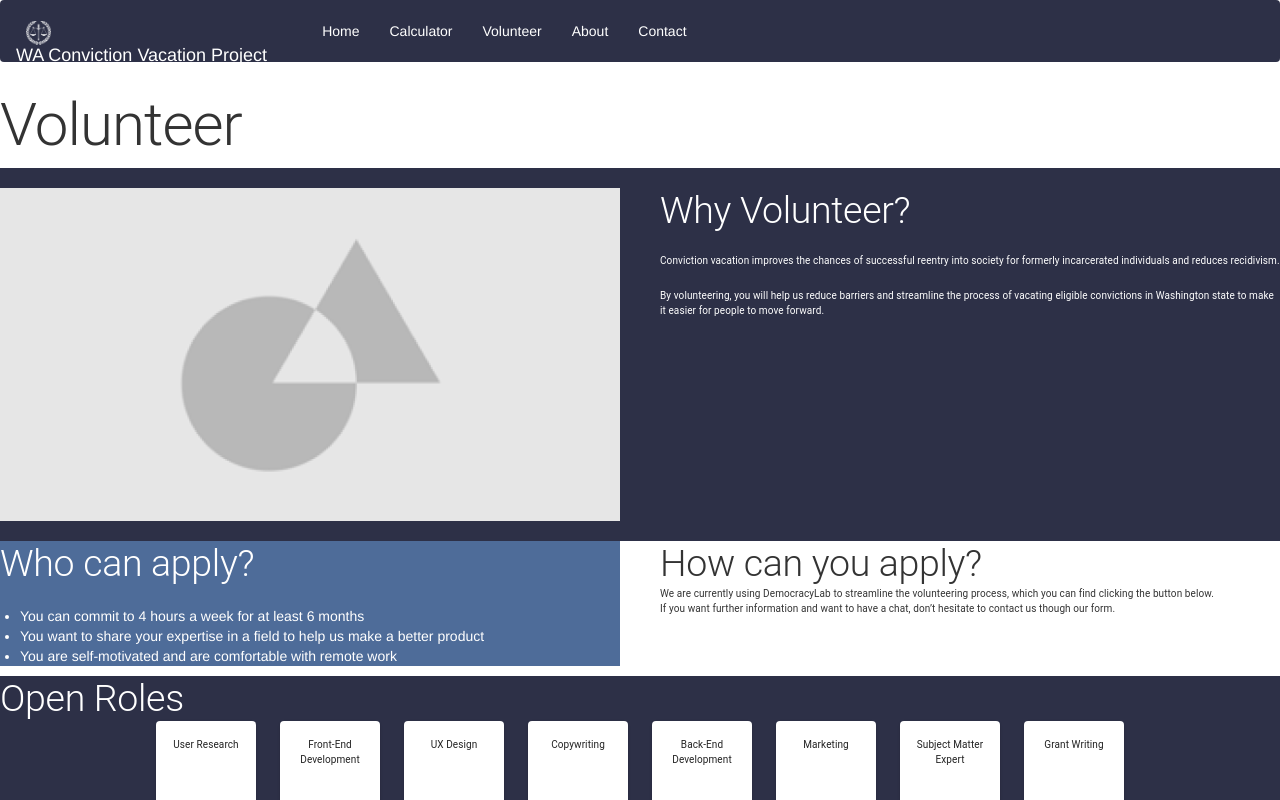
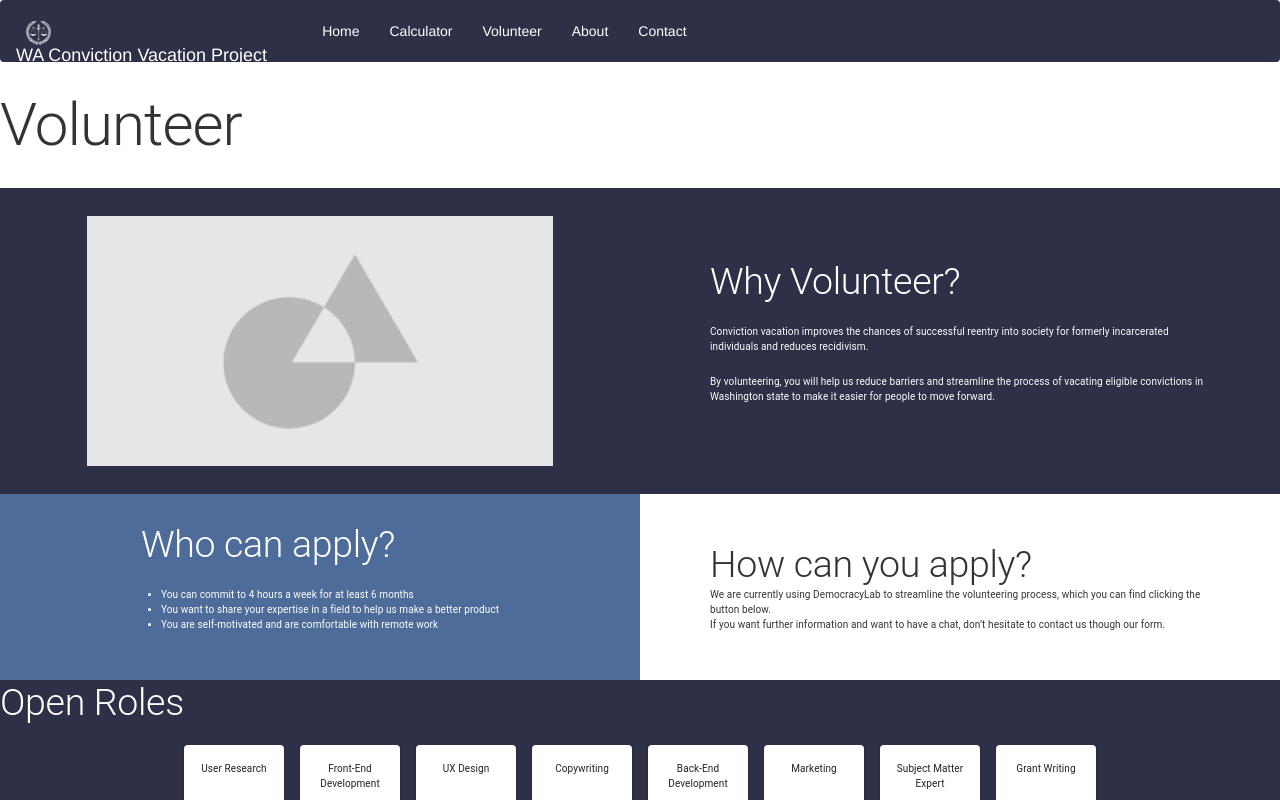
Before and after one commit to openseattle/clearviction-v1, a React (Create React App) app: page /volunteer in a window 1280 px wide. Shown: the top 800 px of the page. Built offline with nearby package versions, Linux system fonts and the light colour scheme.

Commit message:
Second pass volunteer page mvp

```diff
--- /dev/null
+++ b/src/Components/RolesDisplay.jsx
@@ -0,0 +1,32 @@
+import { Grid, Card, CardContent, Typography, Paper } from "@material-ui/core";
+
+const roles = [
+  "User Research",
+  "Front-End Development",
+  "UX Design",
+  "Copywriting",
+  "Back-End Development",
+  "Marketing",
+  "Subject Matter Expert",
+  "Grant Writing",
+];
+
+const RolesDisplay = () => {
+  return (
+    <Grid container spacing={2} justifyContent="center">
+      {roles.map((role) => (
+        <Grid item key={role}>
+          <Card style={{ width: 100, height: 100 }}>
+            <CardContent>
+              <Typography variant="body1" align="center">
+                {role}
+              </Typography>
+            </CardContent>
+          </Card>
+        </Grid>
+      ))}
+    </Grid>
+  );
+};
+
+export default RolesDisplay;
--- a/src/Pages/VolunteerPage.jsx
+++ b/src/Pages/VolunteerPage.jsx
@@ -5,9 +5,13 @@ import {
   Typography,
   Card,
   CardContent,
+  Container,
+  CardMedia,
 } from "@material-ui/core";
 import placeholder from "../Assets/placeholder_contact.png";
 import HeroPanel from "../Components/HeroPanel";
+import InfoCard from "../Components/InfoCard";
+import RolesDisplay from "../Components/RolesDisplay";
 import SecondaryButton from "../ui-kit/SecondaryButton";
 
 const useStyles = makeStyles({
@@ -15,30 +19,35 @@ const useStyles = makeStyles({
     color: "white",
     marginBottom: 20,
   },
+  textAltColor: {
+    color: "black",
+    marginBottom: 20,
+  },
 });
 
-const roles = [
-  "User Research",
-  "Front-End Development",
-  "UX Design",
-  "Copywriting",
-  "Back-End Development",
-  "Marketing",
-  "Subject Matter Expert",
-  "Grant Writing",
-];
 const VolunteerPage = () => {
   const classes = useStyles();
   return (
     <>
       <HeroPanel title="Volunteer" />
-      <Box style={{ backgroundColor: "var(--dark-blue)" }}>
-        <Grid container spacing={5}>
-          <Grid item xs={12} sm={6} md={6} align="center">
-            <Box style={{ width: "100%" }} component="img" src={placeholder} />
+      <Grid
+        container
+        justifyContent="center"
+        alignItems="center"
+        style={{ backgroundColor: "var(--dark-blue)" }}
+      >
+        <Grid item md={6}>
+          <Box justifyContent="center" display="flex">
+            <Box
+              component="img"
+              src={placeholder}
+              style={{ maxHeight: "250px", maxWidth: "500px", margin: "2em" }}
+            />
+          </Box>
         </Grid>
-          <Grid item xs={12} sm={6} md={6}>
-            <Box>
+        <Grid item md={6}>
+          <Box justifyContent="center" display="flex">
+            <Box style={{ maxWidth: "500px", margin: "2em" }}>
               <Typography className={classes.textColor} variant="h2">
                 Why Volunteer?
               </Typography>
@@ -53,59 +62,72 @@ const VolunteerPage = () => {
                 to make it easier for people to move forward.
               </Typography>
             </Box>
+          </Box>
         </Grid>
       </Grid>
-      </Box>
-      <Grid container spacing={5}>
+      <Grid
+        container
+        justifyContent="center"
+        alignItems="center"
+        style={{ marginTop: "0em" }}
+      >
         <Grid item md={6}>
-          <Box style={{ backgroundColor: "var(--light-blue)" }}>
-            <Typography className={classes.textColor} variant="h2">
+          <Box
+            justifyContent="center"
+            display="flex"
+            style={{ backgroundColor: "var(--light-blue)" }}
+          >
+            <Box style={{ maxWidth: "500px", margin: "2em" }}>
+              <Typography variant="h2" className={classes.textColor}>
                 Who can apply?
               </Typography>
-            <ul style={{ listStyleType: "disc", color: "white" }}>
-              <li>You can commit to 4 hours a week for at least 6 months</li>
+              <Typography className={classes.textColor}>
+                <ul
+                  style={{
+                    listStyleType: "disc",
+                  }}
+                >
                   <li>
-                You want to share your expertise in a field to help us make a
-                better product
+                    You can commit to 4 hours a week for at least 6 months
+                  </li>
+                  <li>
+                    You want to share your expertise in a field to help us make
+                    a better product
                   </li>
                   <li>
                     You are self-motivated and are comfortable with remote work
                   </li>
                 </ul>
+              </Typography>
+            </Box>
           </Box>
         </Grid>
         <Grid item md={6}>
-          <Box elevation={0}>
+          <Box
+            justifyContent="center"
+            display="flex"
+            style={{ backgroundColor: "white" }}
+          >
+            <Box style={{ maxWidth: "500px", margin: "2em" }}>
               <Typography variant="h2">How can you apply?</Typography>
               <Typography variant="body1">
-              We are currently using DemocracyLab to streamline the volunteering
-              process, which you can find clicking the button below.
+                We are currently using DemocracyLab to streamline the
+                volunteering process, which you can find clicking the button
+                below.
               </Typography>
               <Typography variant="body1">
                 If you want further information and want to have a chat, don’t
                 hesitate to contact us though our form.
               </Typography>
             </Box>
+          </Box>
         </Grid>
       </Grid>
-
       <Box style={{ backgroundColor: "var(--dark-blue)" }}>
-        <Typography variant="h2" style={{ color: "white" }}>
+        <Typography className={classes.textColor} variant="h2">
           Open Roles
         </Typography>
-        <Grid container spacing={3} justifyContent="center">
-          {roles.map((role) => (
-            <Grid item key={role}>
-              <Card style={{ width: 100, height: 100 }}>
-                <CardContent>
-                  <Typography variant="body1" align="center">
-                    {role}
-                  </Typography>
-                </CardContent>
-              </Card>
-            </Grid>
-          ))}
-        </Grid>
+        <RolesDisplay />
         <Box justifyContent="center" display="flex">
           <SecondaryButton text="Join Us" />
         </Box>
```
Lines whose indentation alone changed are shown as unchanged.
